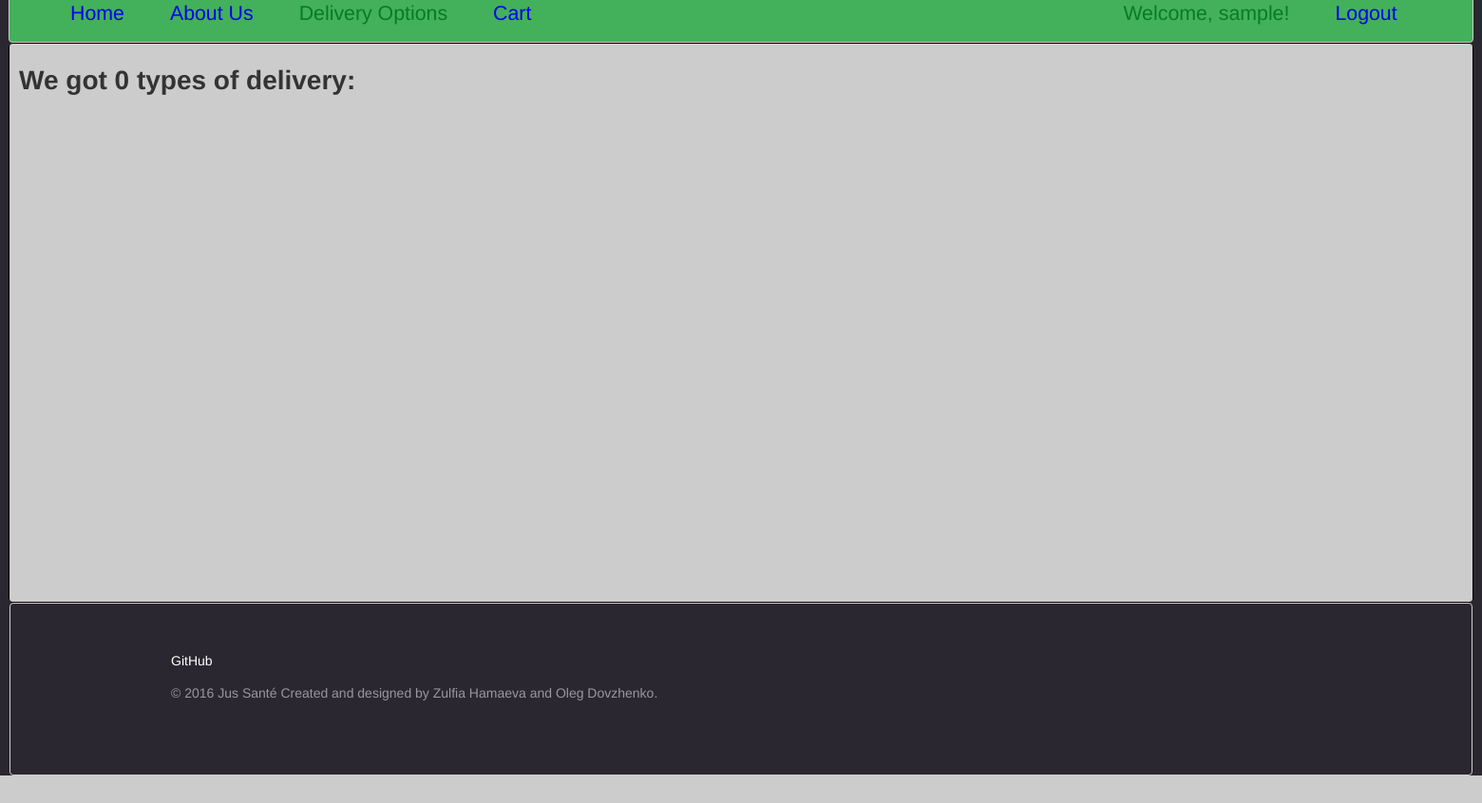
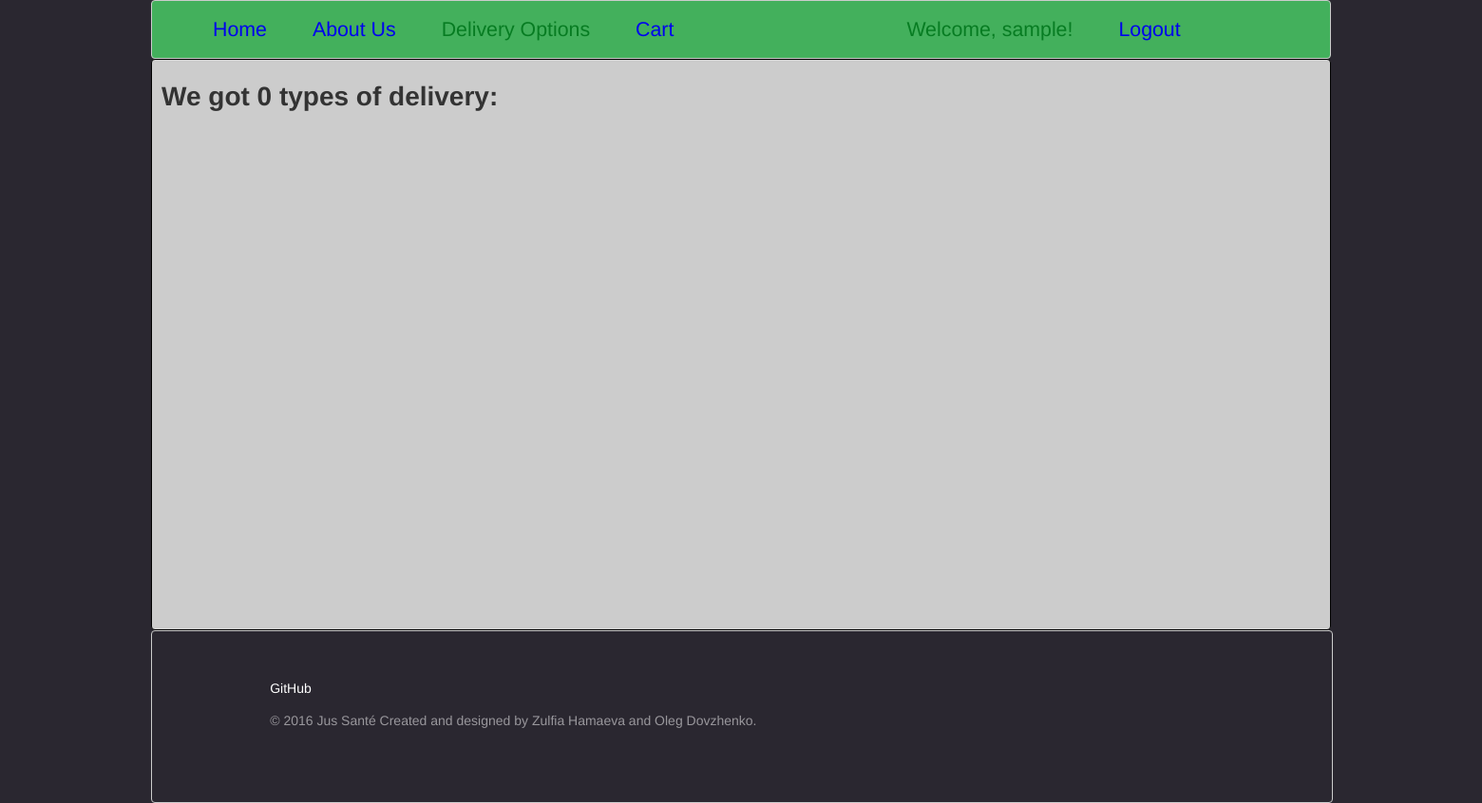
Before and after one commit to Serwerty/Store, a PHP site: page /Store/delivery.php in a window 1560 px wide. Shown: the whole page at 95% size. Before the commit the page ends 817 px from the top, so only its background shows below. Run offline with PHP 8.4, Linux system fonts and the light colour scheme; the visitor is signed in with stand-in values (Sample User, id 1); data that the repository does not hold is empty.

Commit message:
reinvented css

```diff
--- a/css/main.css
+++ b/css/main.css
@@ -13,7 +13,7 @@
     font-size: 14px;
     line-height: 1.42857143;
     color: #333;
-    width: 1500px;
+    min-width: 100%;
     display: table-cell;
     vertical-align: middle;
     min-height: 100%;
@@ -29,13 +29,13 @@
 .user_container
 {
    text-align: right;
-   min-width: 50%;
+   min-width: 30%;
    color: #077c22;
 }
 .user_container:hover
 {
    text-align: right;
-   min-width: 50%;
+   min-width: 30%;
    background-color: #43b05c;
    color: #077c22;
 }
@@ -44,8 +44,8 @@
 	color: #888;
 	display: inline-block;
 	overflow: hidden;
-	width: 90%;
-    min-width: 1500px;
+	width: 100%;
+    min-width: 1200px;
     margin: 0;
 }
 menu li
@@ -92,10 +92,11 @@
 
 .content
 {
-    min-height:73.5%;
+    min-height: 600px;
     border: 1px solid black;
     border-radius: 4px;
     background-color: #ccc;
+    margin: auto;
 }
 form
 {
@@ -147,7 +148,7 @@
 .page_selector
 {
     display:table;
-    width:100%;
+    width:  100%;
 
 }
 .page_selector_left
@@ -223,9 +224,7 @@
     box-shadow: 0 2px 2px -1px rgba(0, 0, 0, 0.055);
     min-height: 80px;
     color: #99979c;
-    min-width: 1500px;
-    margin-left: 1px;
-    margin-right: 1px;
+    min-width: 100%;
     padding-top: 50px;
     padding-bottom: 50px;
 }
@@ -234,7 +233,7 @@
     display: table;
     margin-left: auto;
     margin-right: auto;
-    min-width: 1200px;
+    min-width: 80%;
 }
 
 .footer a
--- a/includes/connect.php
+++ b/includes/connect.php
@@ -1,6 +1,6 @@
 <?php
     $host = "localhost:3306";
     $login = "root";
-    $password = "root";
+    $password = "";
     $dbname = "storeDB";
 ?>
--- a/index.php
+++ b/index.php
@@ -13,9 +13,9 @@
             include("includes/header.php");
             ?>
         </div>
-        <div style= "width: 100%; min-width: 1500px">
+        <!--<div style= "display: block; width: 90%; min-width: 90%; margin: auto">
             <img style="width: 100% " src="images/products.png"/>
-        </div>
+        </div>-->
         <div class = "content">
             <?php
             include ("includes/connect.php");
--- a/utility/tableHandler.php
+++ b/utility/tableHandler.php
@@ -43,7 +43,7 @@
     {
         if ($isAddButton)
             $_SESSION['productID'.$id.'']++;
-        else if ($_SESSION['productID'.$id.'']>0)
+        else if ($_SESSION['productID'.$id.'']>1)
             $_SESSION['productID'.$id.'']--;
     }
     header('Location: ../cart.php', true, $permanent ? 301 : 302);
```
